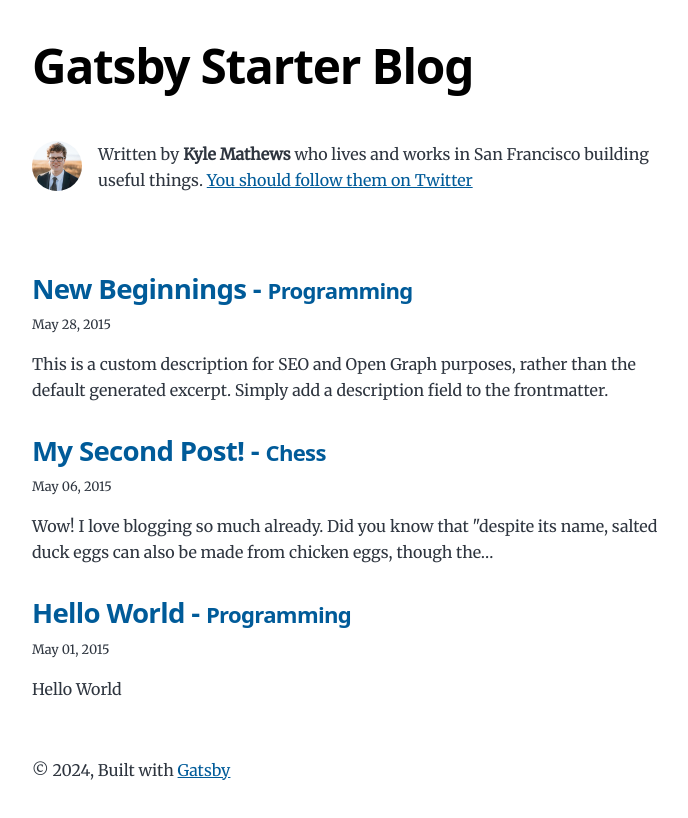
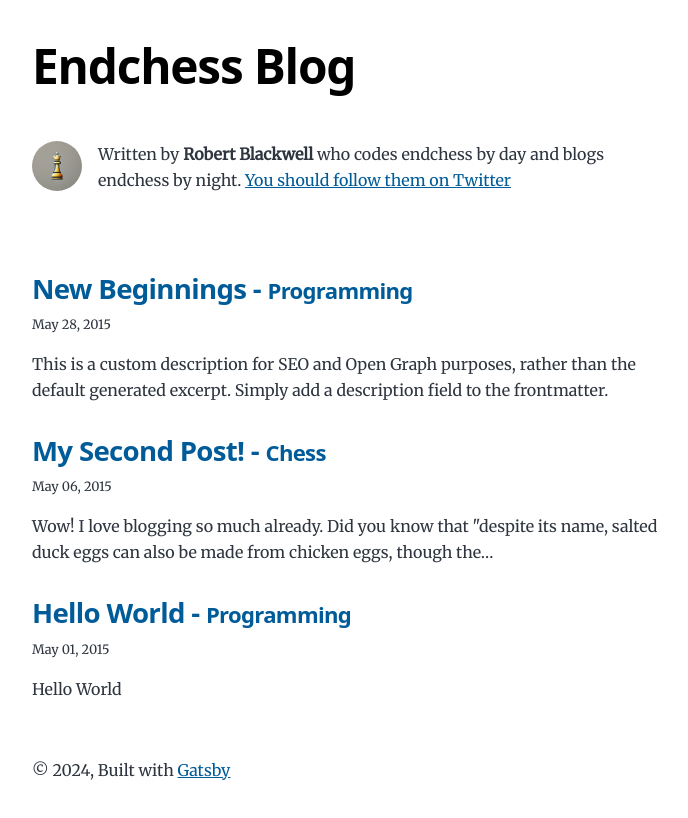
Before and after one commit to reblackwell3/endchess-blog, a Gatsby site: page / in a window 1280 px wide. Shown: the whole page, without its empty margins (292-980 px from the left). Built offline with nearby package versions, Linux system fonts and the light colour scheme; Gatsby itself is replaced by a stand-in of ours.

Commit message:
update site info and bio

```diff
--- a/gatsby-config.js
+++ b/gatsby-config.js
@@ -9,15 +9,15 @@
  */
 module.exports = {
   siteMetadata: {
-    title: `Gatsby Starter Blog`,
+    title: `Endchess Blog`,
     author: {
-      name: `Kyle Mathews`,
-      summary: `who lives and works in San Francisco building useful things.`,
+      name: `Robert Blackwell`,
+      summary: `who codes endchess by day and blogs endchess by night.`,
     },
-    description: `A starter blog demonstrating what Gatsby can do.`,
+    description: `A blog showcasing how endchess was coded and chess concepts.`,
     siteUrl: `https://gatsbystarterblogsource.gatsbyjs.io/`,
     social: {
-      twitter: `kylemathews`,
+      twitter: `blackfromchina`,
     },
   },
   plugins: [
--- a/src/components/bio.js
+++ b/src/components/bio.js
@@ -36,7 +36,7 @@ const Bio = () => {
         className="bio-avatar"
         layout="fixed"
         formats={["auto", "webp", "avif"]}
-        src="../images/profile-pic.png"
+        src="../images/endchess-logo.webp"
         width={50}
         height={50}
         quality={95}
```
Also changed, not shown: src/images/profile-pic.png (deleted).
